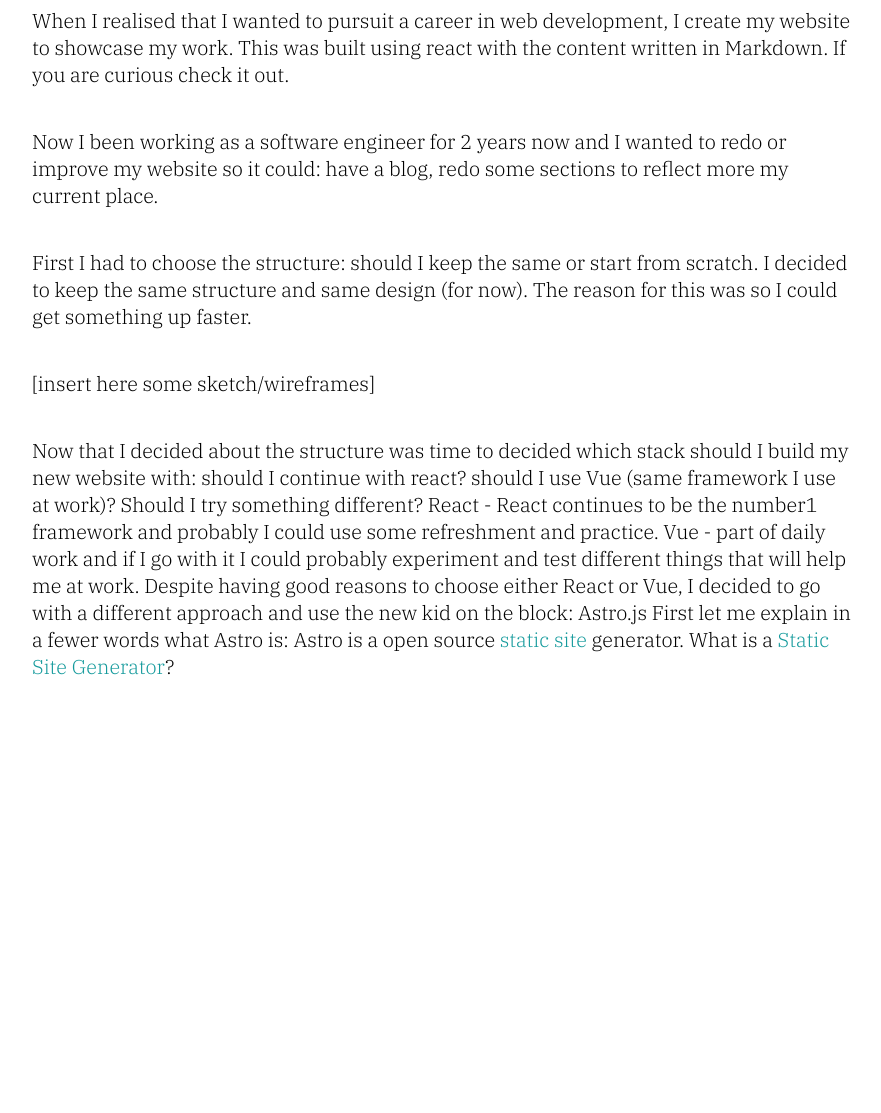
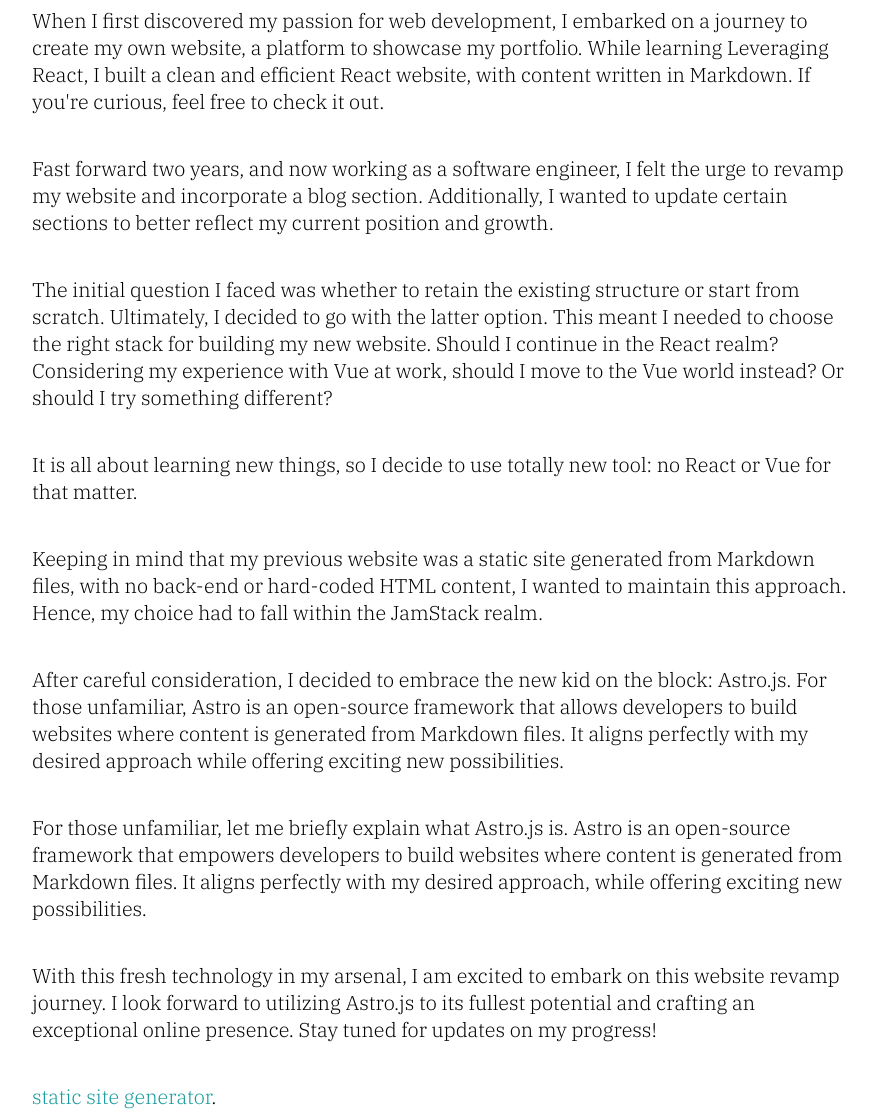
Before and after one commit to vanessacor/lollypoppe, an Astro site: page /blog/post-2 in a window 1280 px wide. Shown: the part 340-1453 px from the top of the page, without its empty margins (8-889 px from the left). Before the commit the page ends 1140 px from the top, so only its background shows below. Built offline with nearby package versions, Linux system fonts and the light colour scheme; Astro itself is replaced by a stand-in of ours.

Commit message:
improve style and content

```diff
--- a/src/content/blog/post-2.mdx
+++ b/src/content/blog/post-2.mdx
@@ -1,17 +1,25 @@
 ---
 title: "From React to Astro"
-tags: ["HTML", "CSS", "Git/GitHub"]
+tags: ["React", "Astro", "web-development", "learnings"]
 updateDate: "2023/06/17"
-description: ""
+description: "When I realised that I wanted to pursuit a career in web development, I create my website to showcase my work. This was built using react with the content written in Markdown. If you are curious check it out."
 draft: false
 ---
 
-When I realised that I wanted to pursuit a career in web development, I create my website to showcase my work. This was built using react with the content written in Markdown. If you are curious check it out.
+When I first discovered my passion for web development, I embarked on a journey to create my own website, a platform to showcase my portfolio. While learning Leveraging React, I built a clean and efficient React website, with content written in Markdown. If you're curious, feel free to check it out.
 
-Now I been working as a software engineer for 2 years now and I wanted to redo or improve my website so it could: have a blog, redo some sections to reflect more my current place.
+Fast forward two years, and now working as a software engineer, I felt the urge to revamp my website and incorporate a blog section. Additionally, I wanted to update certain sections to better reflect my current position and growth.
 
-First I had to choose the structure: should I keep the same or start from scratch. I decided to keep the same structure and same design (for now). The reason for this was so I could get something up faster.
+The initial question I faced was whether to retain the existing structure or start from scratch. Ultimately, I decided to go with the latter option. This meant I needed to choose the right stack for building my new website. Should I continue in the React realm? Considering my experience with Vue at work, should I move to the Vue world instead? Or should I try something different?
 
-[insert here some sketch/wireframes]
+It is all about learning new things, so I decide to use totally new tool: no React or Vue for that matter.
 
-Now that I decided about the structure was time to decided which stack should I build my new website with: should I continue with react? should I use Vue (same framework I use at work)? Should I try something different? React - React continues to be the number1 framework and probably I could use some refreshment and practice. Vue - part of daily work and if I go with it I could probably experiment and test different things that will help me at work. Despite having good reasons to choose either React or Vue, I decided to go with a different approach and use the new kid on the block: Astro.js First let me explain in a fewer words what Astro is: Astro is a open source [static site](/glossary#static-site) generator. What is a [Static Site Generator](/glossary#static-site-generator)?
+Keeping in mind that my previous website was a static site generated from Markdown files, with no back-end or hard-coded HTML content, I wanted to maintain this approach. Hence, my choice had to fall within the JamStack realm.
+
+After careful consideration, I decided to embrace the new kid on the block: Astro.js. For those unfamiliar, Astro is an open-source framework that allows developers to build websites where content is generated from Markdown files. It aligns perfectly with my desired approach while offering exciting new possibilities.
+
+For those unfamiliar, let me briefly explain what Astro.js is. Astro is an open-source framework that empowers developers to build websites where content is generated from Markdown files. It aligns perfectly with my desired approach, while offering exciting new possibilities.
+
+With this fresh technology in my arsenal, I am excited to embark on this website revamp journey. I look forward to utilizing Astro.js to its fullest potential and crafting an exceptional online presence. Stay tuned for updates on my progress!
+
+[static site generator](/glossary#static-site-generator).
--- a/src/pages/about.astro
+++ b/src/pages/about.astro
@@ -32,5 +32,3 @@
     </p>
   </section>
 </PageLayout>
-
-<style scoped></style>
```
Also changed, not shown: src/components/PostCard.astro (+7 -1 lines).
